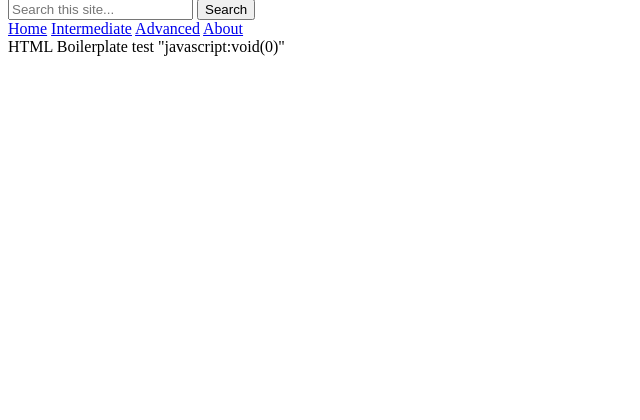
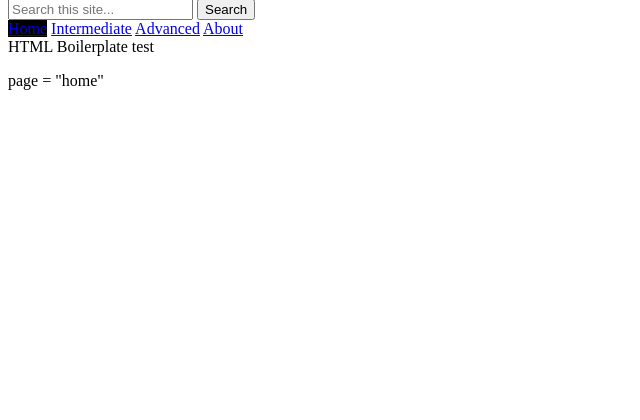
Before and after one commit to dwmdis/final, a PHP site: page / in a window 1280 px wide. Shown: the part 227-647 px from the top of the page, without its empty margins (0-640 px from the left). Run offline with PHP 8.4, Linux system fonts and the light colour scheme.

Commit message:
added code for highlighting active page in navigation

```diff
--- a/assets/css/main.css
+++ b/assets/css/main.css
@@ -16,3 +16,6 @@ nav ul li{
 #small-logo{
     display: none;
 }
+.active{
+    background-color: black;
+}
--- a/index.php
+++ b/index.php
@@ -20,14 +20,18 @@
     </header>
     <nav id="myMobilenav" class="mobilenav">
             <a id="close-nav" href="#" class="closebtn" onclick="closeNav()">&times;</a>
-            <a href="http://serenity.ist.rit.edu/~iste240t04/240/final/index.php">Home</a>
-            <a href="#">Intermediate</a>
-            <a href="#">Advanced</a>
-            <a href="#">About</a>
+            <a <?php if($page == 'home'){
+                echo 'class="active"';}?> href="http://serenity.ist.rit.edu/~iste240t04/240/final/index.php">Home</a>
+            <a <?php if($page == 'intermediate'){
+                echo 'class="active"';}?> href="#">Intermediate</a>
+            <a <?php if($page == 'advanced'){
+                echo 'class="active"';}?> href="#">Advanced</a>
+            <a <?php if($page == 'about'){
+                echo 'class="active"';}?> href="#">About</a>
     </nav>
   <main>
     <div>HTML Boilerplate test
-      "javascript:void(0)"
+        <p>page = "<?php echo $page ?>"</p>
       </div>
   </main>
 </body>
```
